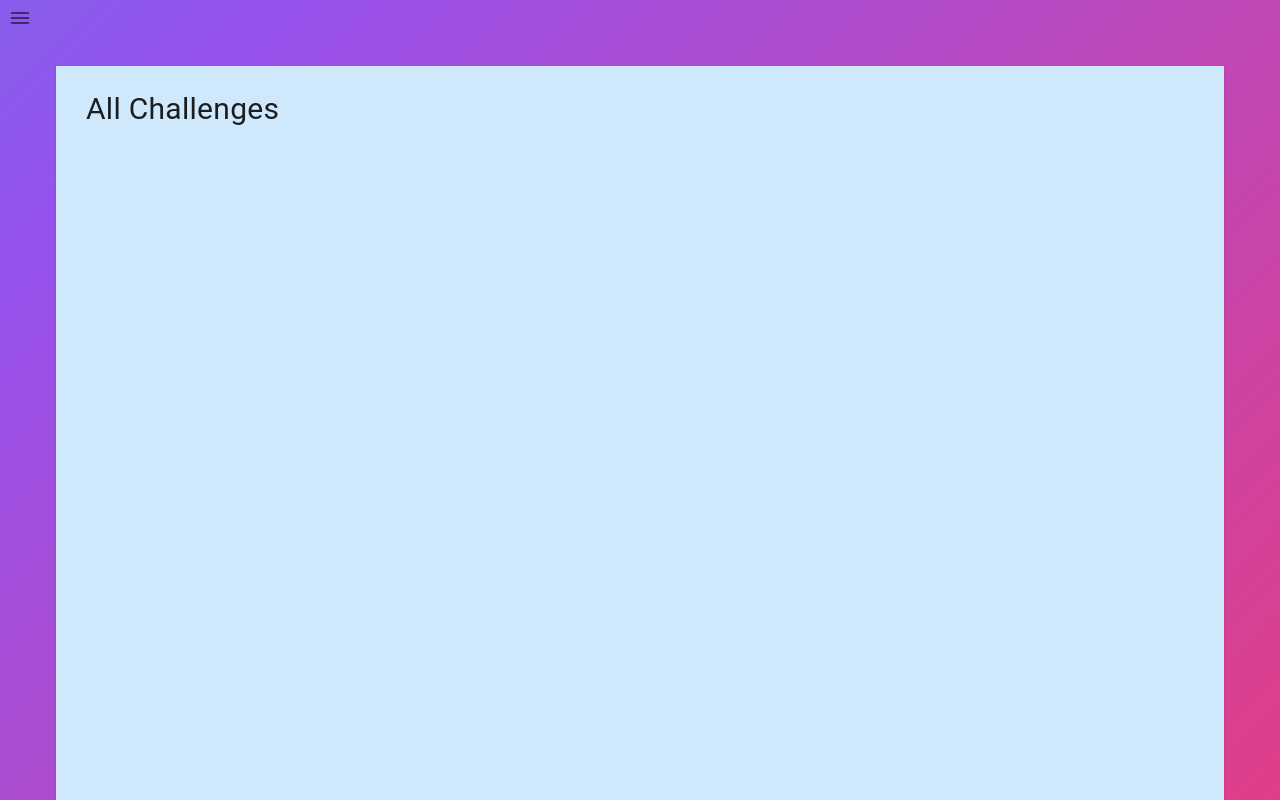
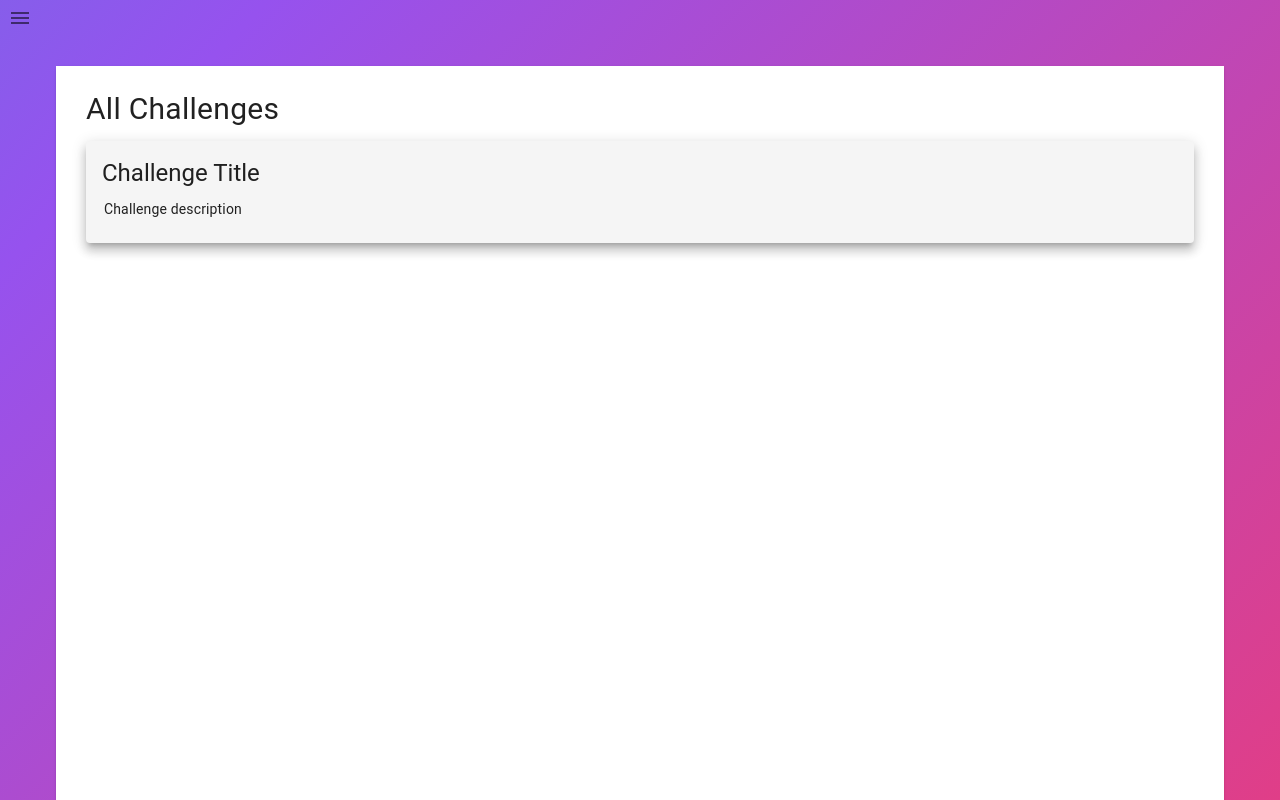
Before and after one commit to coleman-buffa/media-plug, a React (Create React App) app in the folder client/: page /challenges in a window 1280 px wide. Shown: the top 800 px of the page. Built offline with nearby package versions, Linux system fonts and the light colour scheme.

Commit message:
added challenge card to challenge page

```diff
--- /dev/null
+++ b/client/src/components/allchallengecard/allchallengecard.js
@@ -0,0 +1,47 @@
+import React from 'react';
+import { makeStyles } from '@material-ui/core/styles';
+import Card from '@material-ui/core/Card';
+import CardContent from '@material-ui/core/CardContent';
+import Typography from '@material-ui/core/Typography';
+
+const useStyles = makeStyles({
+    root: {
+        minWidth: 250,
+        marginTop: 10,
+        backgroundColor: '#f5f5f5',
+    },
+    bullet: {
+        display: 'inline-block',
+        margin: '0 2px',
+        transform: 'scale(0.8)',
+    },
+    title: {
+        fontSize: 14,
+    },
+    pos: {
+        marginBottom: 12,
+    },
+    chdesc: {
+        marginTop: 10,
+        marginLeft: 2,
+    }
+});
+
+function AllChallengeCard() {
+    const classes = useStyles();
+
+    return (
+        <Card className={classes.root} elevation={8}>
+            <CardContent>
+                <Typography variant="h5" component="h2">
+                    Challenge Title
+                </Typography>
+                <Typography className={classes.chdesc} variant="body2" component="p">
+                    Challenge description
+                </Typography>
+            </CardContent>
+        </Card>
+    );
+}
+
+export default AllChallengeCard;
--- a/client/src/components/allchallenges/allchallenges.js
+++ b/client/src/components/allchallenges/allchallenges.js
@@ -2,8 +2,8 @@
 import CssBaseline from '@material-ui/core/CssBaseline';
 import Typography from '@material-ui/core/Typography';
 import Container from '@material-ui/core/Container';
-import Modal from "../modal/modal";
 import Paper from '@material-ui/core/Paper';
+import AllChallengeCard from '../allchallengecard/allchallengecard';
 
 function AllChallenges() {
     return (
@@ -12,8 +12,9 @@
             <Container style={{ width: "95%", marginTop: 30 }}>
                 <Paper>
                     <Typography component="div"
-                        style={{ backgroundColor: '#cfe8fc', height: '100vh', padding: 30, paddingTop: 20, fontSize: 30 }}>
+                        style={{ backgroundColor: 'white', height: '100vh', padding: 30, paddingTop: 20, fontSize: 30 }}>
                             All Challenges
+                            <AllChallengeCard />
                     </Typography>
                 </Paper>
             </Container>
```
